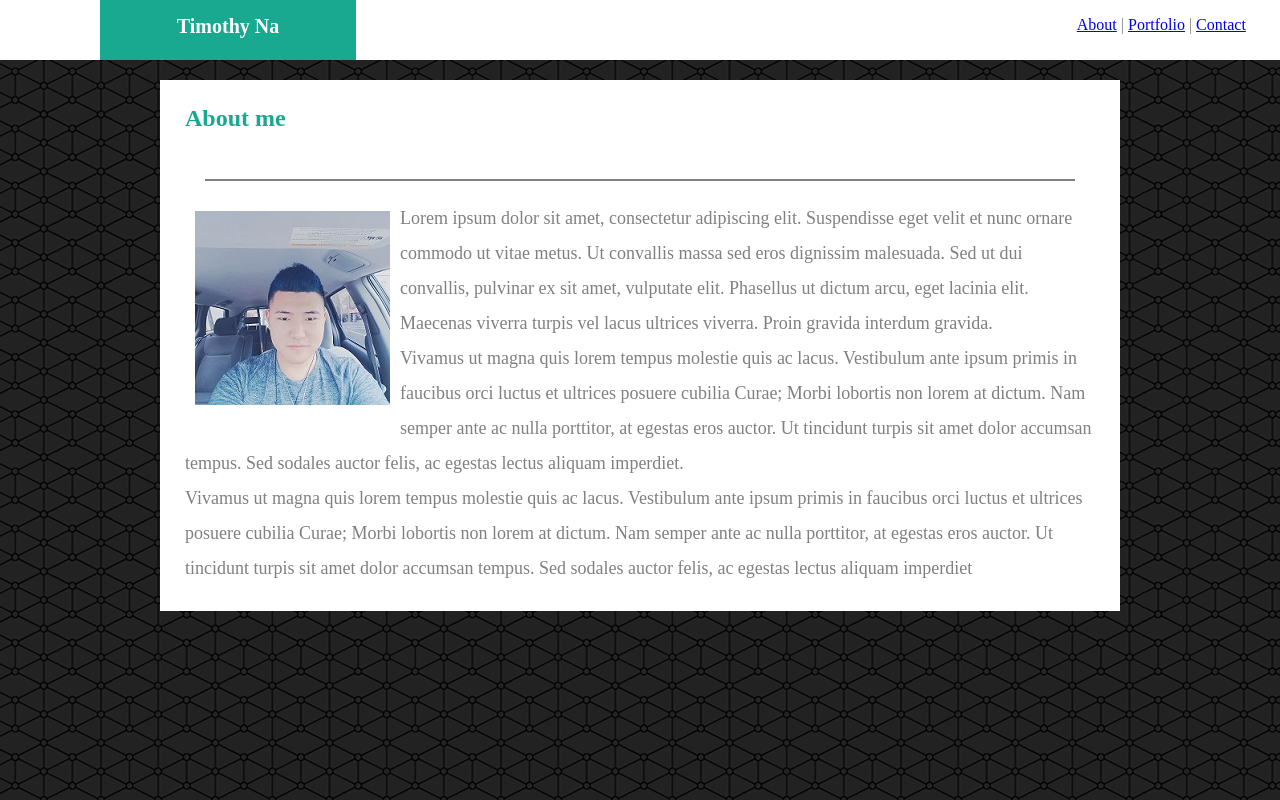
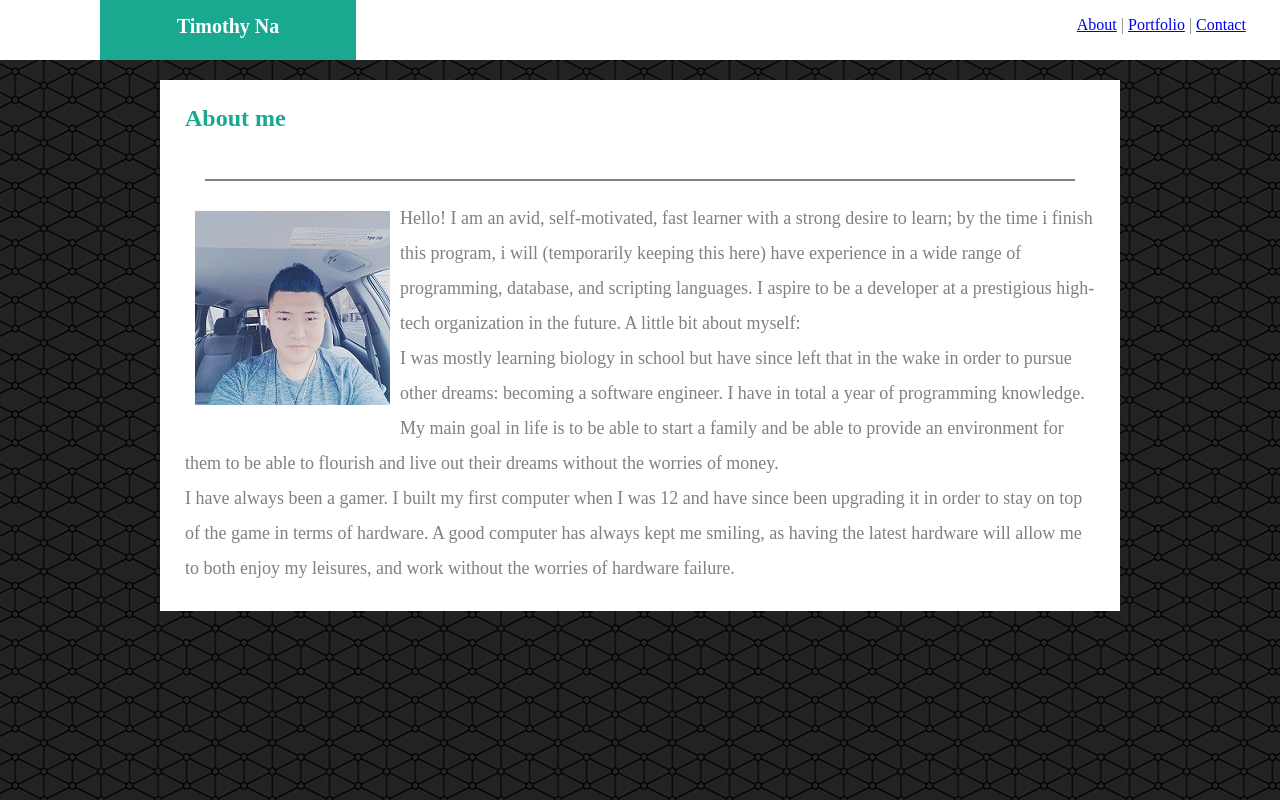
Before and after one commit to tn97/HW-Wireframe, a plain HTML site: page HW/recommendedhw/index.html in a window 1280 px wide. Drawn offline with Linux system fonts and the light colour scheme.

Commit message:
finished work

```diff
--- a/HW/recommendedhw/index.html
+++ b/HW/recommendedhw/index.html
@@ -54,18 +54,17 @@
                 <img src="assets/images/Me.jpg" alt="Tim">
             </div>
             <div class="text">
-                Lorem ipsum dolor sit amet, consectetur adipiscing elit. Suspendisse eget velit et nunc ornare commodo ut vitae metus. Ut
-                convallis massa sed eros dignissim malesuada. Sed ut dui convallis, pulvinar ex sit amet, vulputate elit.
-                Phasellus ut dictum arcu, eget lacinia elit. Maecenas viverra turpis vel lacus ultrices viverra. Proin gravida
-                interdum gravida.
-                <br> Vivamus ut magna quis lorem tempus molestie quis ac lacus. Vestibulum ante ipsum primis in faucibus orci
-                luctus et ultrices posuere cubilia Curae; Morbi lobortis non lorem at dictum. Nam semper ante ac nulla porttitor,
-                at egestas eros auctor. Ut tincidunt turpis sit amet dolor accumsan tempus. Sed sodales auctor felis, ac
-                egestas lectus aliquam imperdiet.
-                <br> Vivamus ut magna quis lorem tempus molestie quis ac lacus. Vestibulum ante ipsum primis in faucibus orci
-                luctus et ultrices posuere cubilia Curae; Morbi lobortis non lorem at dictum. Nam semper ante ac nulla porttitor,
-                at egestas eros auctor. Ut tincidunt turpis sit amet dolor accumsan tempus. Sed sodales auctor felis, ac
-                egestas lectus aliquam imperdiet
+                Hello! I am an avid, self-motivated, fast learner with a strong desire to learn; by the time i finish this program, i will
+                (temporarily keeping this here) have experience in a wide range of programming, database, and scripting languages. I aspire
+                to be a developer at a prestigious high-tech organization in the future.
+                A little bit about myself: <br>
+                I was mostly learning biology in school but have since left that in the wake in order to pursue other dreams: becoming a
+                software engineer. I have in total a year of programming knowledge. My main goal in life is to be able to start a family
+                and be able to provide an environment for them to be able to flourish and live out their dreams without the worries of money.
+                <br>
+                I have always been a gamer. I built my first computer when I was 12 and have since been upgrading it in order to stay
+                on top of the game in terms of hardware. A good computer has always kept me smiling, as having the latest hardware will
+                allow me to both enjoy my leisures, and work without the worries of hardware failure.
             </div>
         </div>
     </div>
```
Also changed, not shown: HW/recommendedhw/assets/images/YONG.png (deleted).
